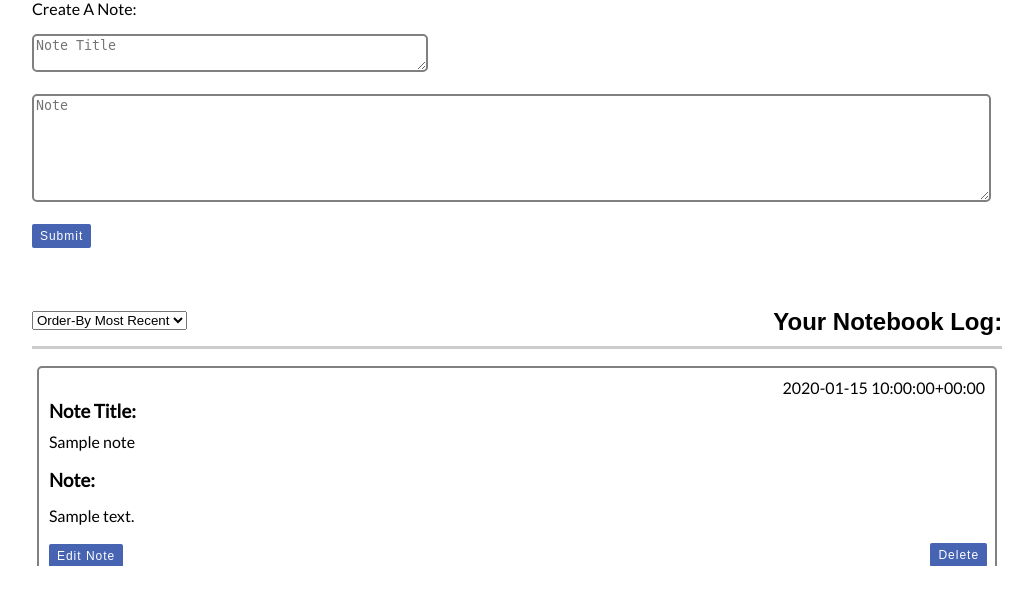
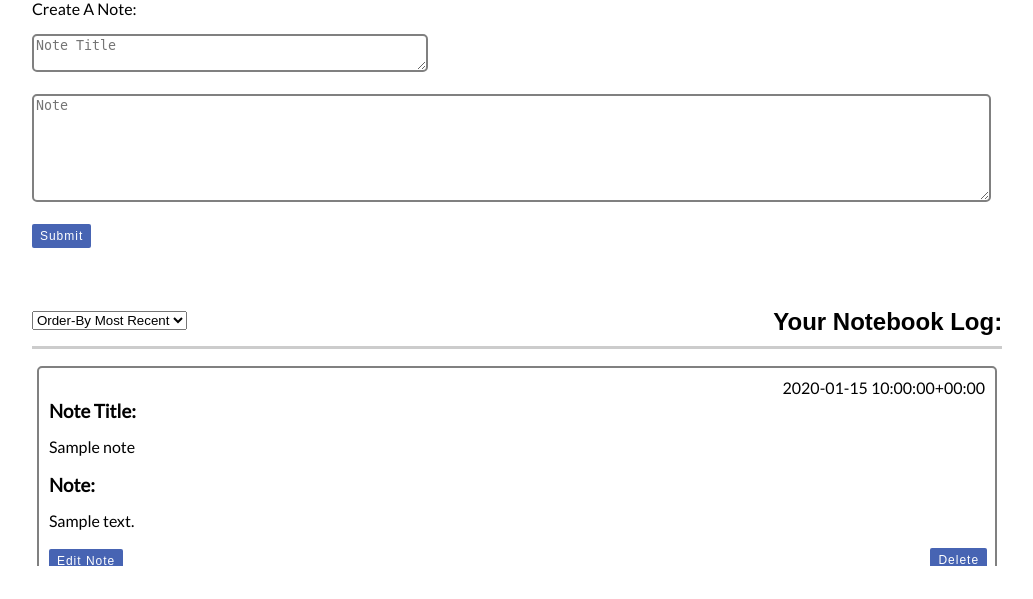
Before and after one commit to laurengordonfahn/notebook, a Flask app: template templates/index.html in a window 1280 px wide. Shown: the part 306-905 px from the top of the page, without its empty margins (123-1156 px from the left). Run offline with Flask 2, Linux system fonts and the light colour scheme; the visitor is signed in with stand-in values (Sample User, id 1); tables that the repository leaves empty hold one stand-in row (values such as "Sample post"); the template is opened without the code that fills it: values that come from a table or form of the project are taken from there, most other values are stand-ins (such as "Sample title", 1, 10 or a date in 2020); some libraries are stand-ins or nearby versions; some web fonts are replaced.

Commit message:
Balanced note content and title bottoms
Made the spacing on the bottoms of both divs even

```diff
--- a/static/css/stylesheet.css
+++ b/static/css/stylesheet.css
@@ -145,14 +145,9 @@
         margin-right: 10%;
         margin-left: 10%;
         margin-top: 0px;
-        /*padding-left:5px;*/
         padding-top: 0px;
-        /*width: 100%;*/
         height: 200px;
-        /*text-align: center;*/
         overflow: scroll;
-        /*background-color: #e03f3a;
-        opacity: -10;*/
     }
 
 /* Row 5 Notes */
@@ -184,7 +179,7 @@
     .header_note_title{
         margin-top: 0px;
         padding-top: 3px;
-        margin-bottom: 10px;
+        margin-bottom: 15px;
     }
 
     /* SubRow 3- Div hold Note Header & Note Content */
@@ -195,13 +190,15 @@
         display: block;
         white-space:pre-wrap;
     }
+
+    /*SubRow3- Note Content negative margins to shrink div */
     .note_content {
-        margin:  -20px 0px 0px 0px;
+        margin:  -20px 0px 5px 0px;
         padding: 0px;
         display: inline-block;
         float: left;
+    }
 
-    }
     .note {
         display: inline-block;
         margin: 0px;
@@ -210,10 +207,7 @@
         float: left;
 
     }
-    button.edit_button{
-        /*margin-top: -20px;*/
-       /* float: left;*/
-    }
+
     /* Move Delete Button to Right Corner */
     button.delete_note{
         display: block;
```
